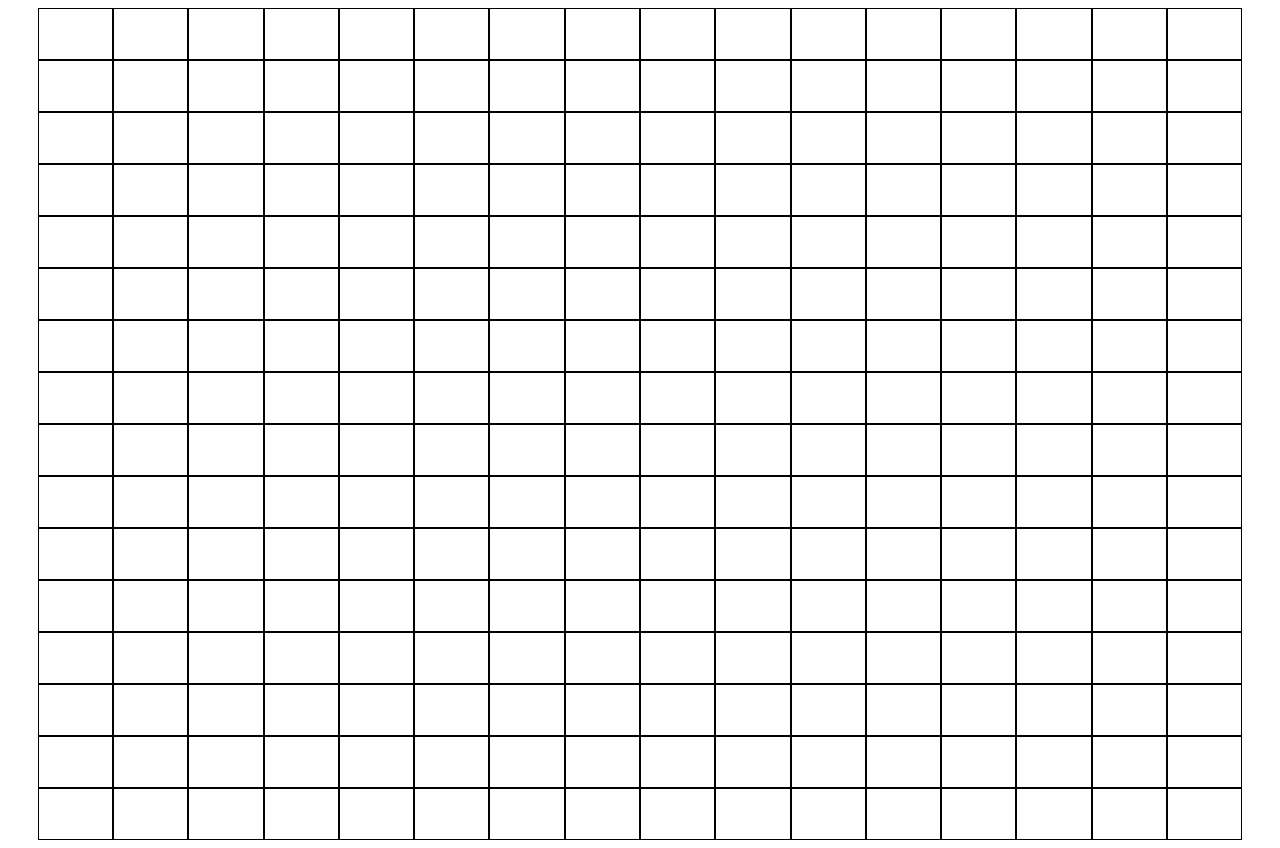
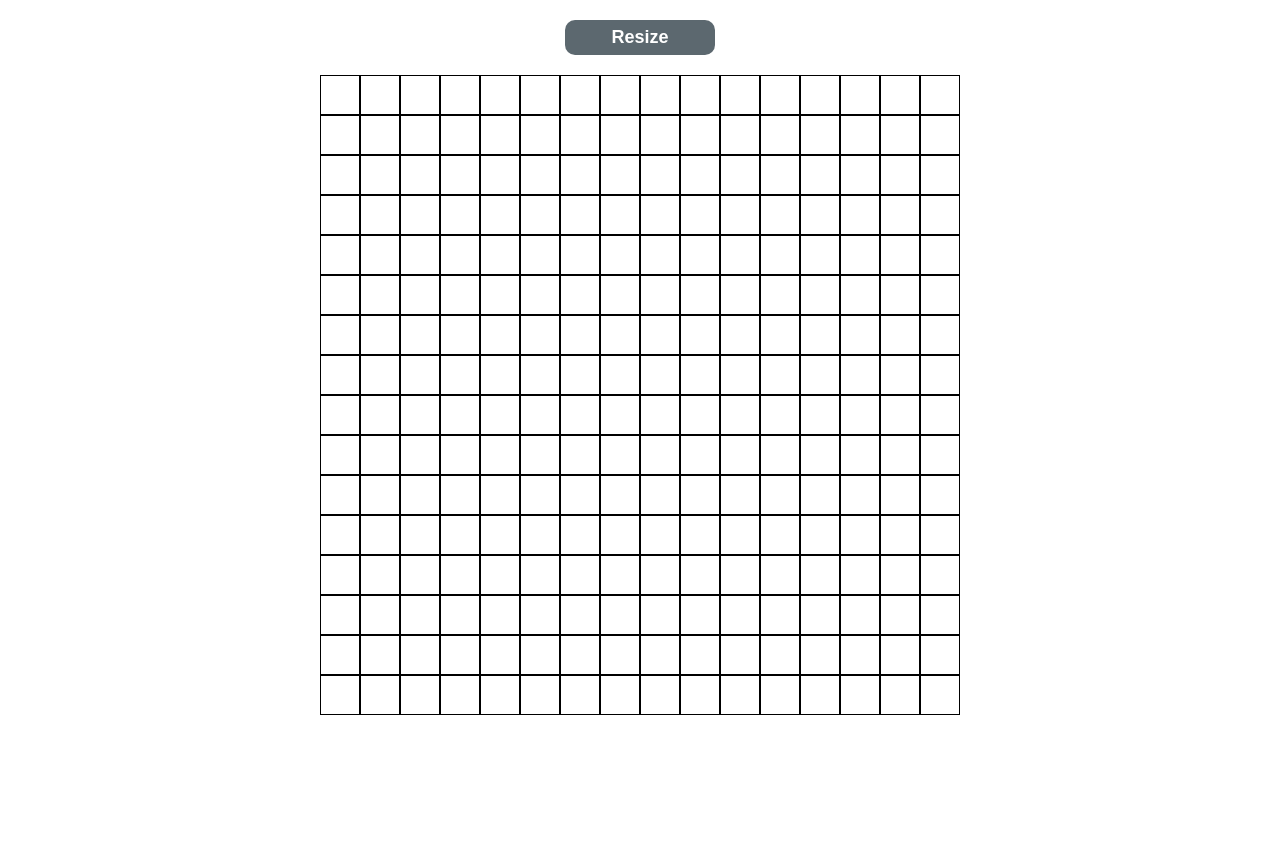
Before and after one commit to AhmedAlaa27/odin-Etch-a-Sketch, a plain HTML site: page index.html in a window 1280 px wide. After the commit the page ends 800 px from the top, so only its background shows below. Drawn offline with Linux system fonts and the light colour scheme.

Commit message:
Add resize button and handle its functionality

```diff
--- a/index.html
+++ b/index.html
@@ -7,7 +7,10 @@
     <link rel="stylesheet" href="./style.css">
 </head>
 <body>
-    <div class="container"></div>
+    <div class="content">
+        <button class="resize">Resize</button>
+        <div class="container"></div>
+    </div>
 </body>
 </html>
 
--- a/script.js
+++ b/script.js
@@ -1,13 +1,42 @@
 const container = document.querySelector(".container")
 
-for (let i = 1; i <= 256; i++) {
+function createGrid(rows = 16) {
 
-    let button = document.createElement("div")
-    button.classList.toggle("box")
+    // Clear existing grid
+    container.innerHTML = '';
 
-    button.addEventListener("mouseenter", () => {
-        button.style.backgroundColor = "black"
-    })
+    // Calculate square dimensions
+    const containerStyle = getComputedStyle(container);
+    const containerWidth = parseInt(containerStyle.getPropertyValue('width'));
+    const containerHeight = parseInt(containerStyle.getPropertyValue('height'));
+    const squareSize = containerWidth / rows;
 
-    container.appendChild(button)
+    // Create grid
+    for (let i = 0; i < rows * rows; i++) {
+
+        let box = document.createElement("div");
+        box.classList.add("box");
+        box.style.width = `${squareSize}px`;
+        box.style.height = `${squareSize}px`;
+        box.addEventListener("mouseenter", () => {
+            box.style.backgroundColor = "black";
+        });
+        container.appendChild(box);
+
+    }
 }
+
+
+let resizeButton = document.querySelector(".resize")
+
+resizeButton.addEventListener("click", () => {
+    let input = prompt("Enter a size (1-100)")
+    if (input > 100 || input < 1) {
+        alert("The number must be between (1-100)")
+        return;
+    }
+    createGrid(input)
+})
+
+// Initial grid creation
+createGrid()
--- a/style.css
+++ b/style.css
@@ -1,17 +1,39 @@
+* {
+    font-family: Arial, Helvetica, sans-serif;
+}
+
+.content {
+    display: flex;
+    flex-direction: column;
+    justify-content: center;
+    align-items: center;
+    gap: 20px;
+    margin-top: 20px;
+    margin-bottom: 50px;
+}
+
+.resize {
+    width: 150px;
+    height: 35px;
+    background-color: rgb(92, 104, 111);
+    color: white;
+    border: none;
+    border-radius: 10px;
+    font-weight: bold;
+    font-size: 18px;
+}
+
 .container {
     display: flex;
     flex-wrap: wrap;
-    width: 100%;
+    width: 640px;
+    height: 640px;
     justify-content: center;
     align-items: center;
 }
 
 .box {
-    width: 5.8%;
-    height: 50px;
+    box-sizing: border-box;
     border: 1px solid black;
+    flex: 0 1 auto;
 }
-
-/* .box:hover {
-    background-color: black;
-} */
```
